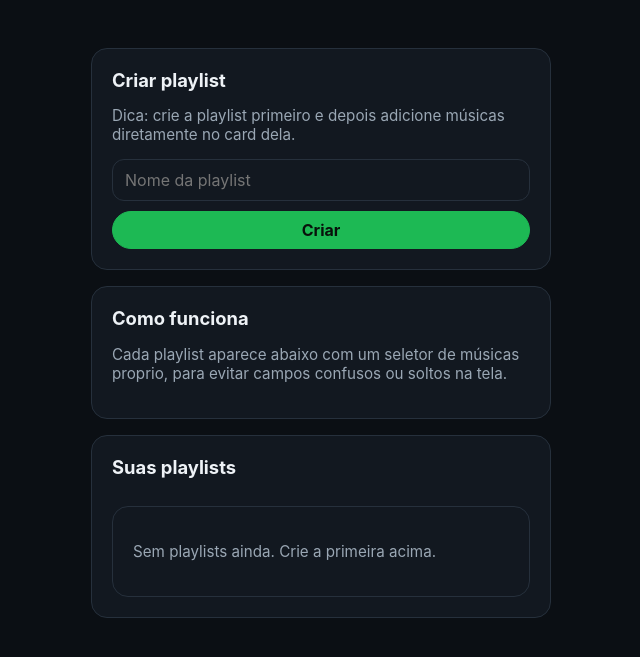
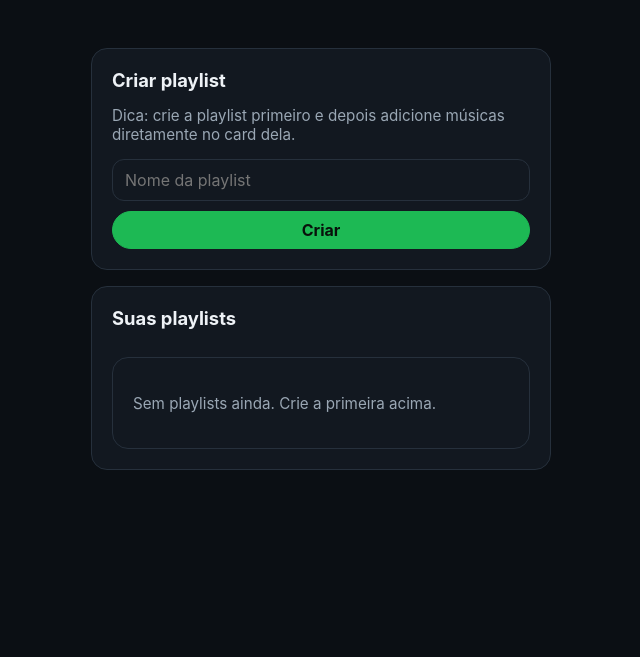
Before and after one commit to Vickiing/MusicStream, an ASP.NET Core app: template MusicStreamer.Api/Views/Painel/Playlists.cshtml in a window 1280 px wide. Shown: the top 657 px of the page, without its empty margins (319-959 px from the left). Run offline with ASP.NET Core 8, Linux system fonts and the light colour scheme; the template is opened without the code that fills it, so the values that code supplies are empty; the project's own start-up code is not run, and a stand-in starts its controllers and pages.

Commit message:
refact: remove seção de playlist

```diff
--- a/MusicStreamer.Api/Views/Painel/Playlists.cshtml
+++ b/MusicStreamer.Api/Views/Painel/Playlists.cshtml
@@ -19,12 +19,12 @@
         </form>
     </section>
 
-    <section class="panel">
+    @* <section class="panel">
         <h2>Como funciona</h2>
         <p class="muted">
             Cada playlist aparece abaixo com um seletor de músicas proprio, para evitar campos confusos ou soltos na tela.
         </p>
-    </section>
+    </section> *@
 </div>
 
 <section style="margin-top:16px;" class="grid">
```
